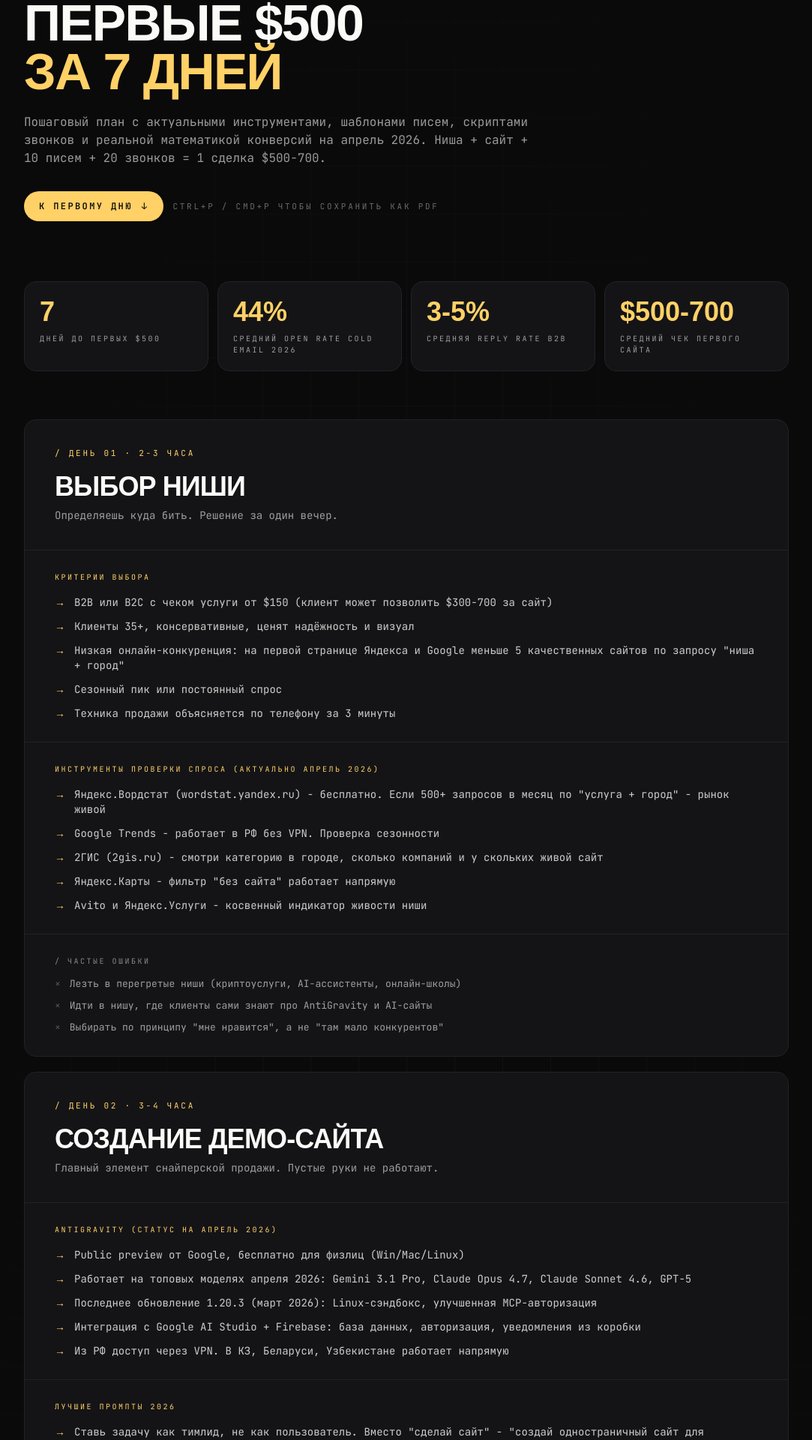
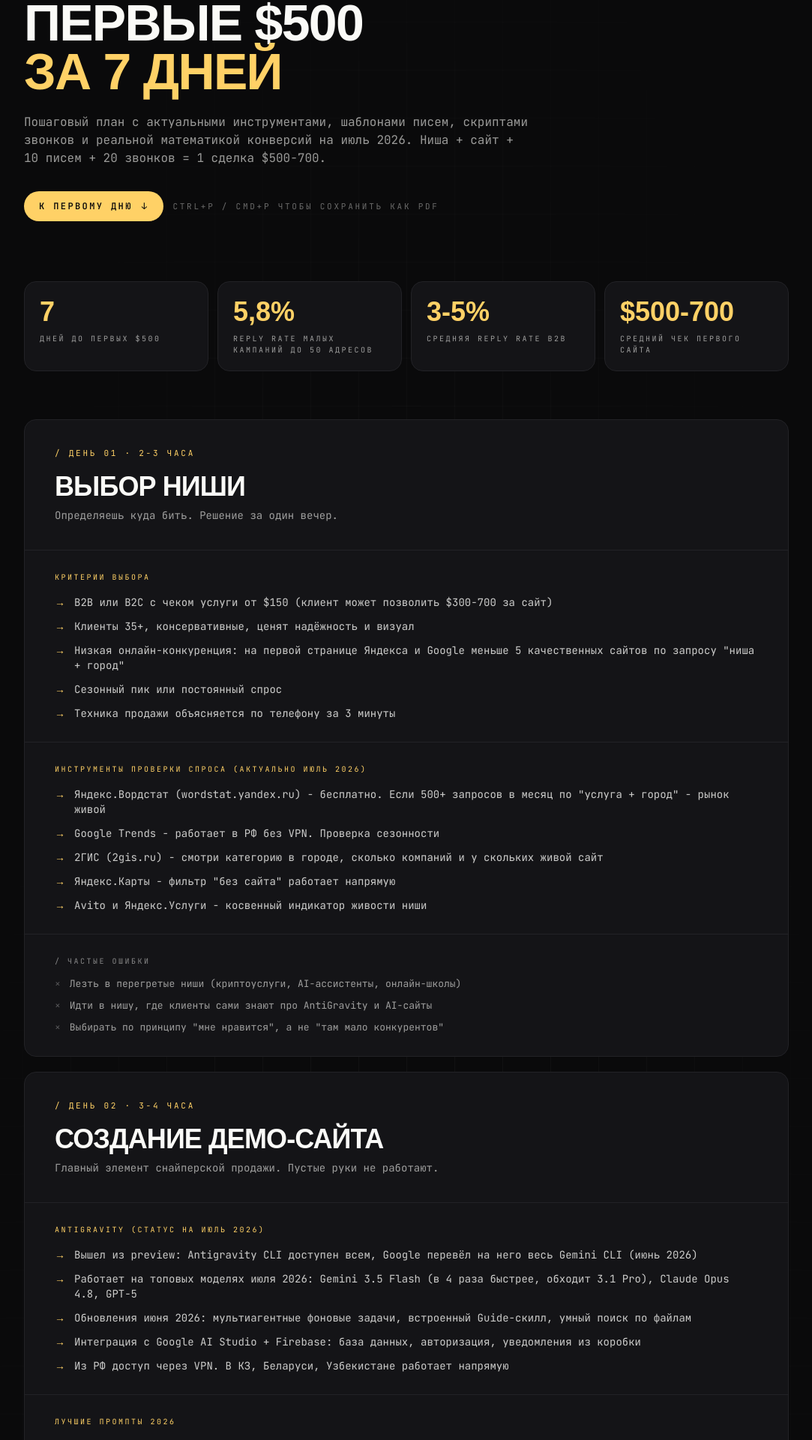
Before and after one commit to chebyrek324-oss/intensive-landing, a Next.js app: page /bonus/500 in a window 1280 px wide. Shown: the part 227-2147 px from the top of the page at 75% size, without its empty margins (98-1181 px from the left). Built offline with nearby package versions, Linux system fonts and the light colour scheme; a web font is replaced by a local one.

Commit message:
Bonus pages: refresh to July 2026 (AntiGravity GA, Gemini 3.5 Flash, fresh cold email stats)

```diff
--- a/app/bonus/500/page.tsx
+++ b/app/bonus/500/page.tsx
@@ -2,7 +2,7 @@ import type { Metadata } from 'next';
 import Link from 'next/link';
 
 export const metadata: Metadata = {
-  title: 'Первые $500 за 7 дней (апрель 2026) · Бонус 02 · Mastodont',
+  title: 'Первые $500 за 7 дней (июль 2026) · Бонус 02 · Mastodont',
 };
 
 type Day = {
@@ -33,7 +33,7 @@ const days: Day[] = [
         ],
       },
       {
-        heading: 'Инструменты проверки спроса (актуально апрель 2026)',
+        heading: 'Инструменты проверки спроса (актуально июль 2026)',
         bullets: [
           'Яндекс.Вордстат (wordstat.yandex.ru) - бесплатно. Если 500+ запросов в месяц по "услуга + город" - рынок живой',
           'Google Trends - работает в РФ без VPN. Проверка сезонности',
@@ -56,11 +56,11 @@ const days: Day[] = [
     time: '3-4 часа',
     blocks: [
       {
-        heading: 'AntiGravity (статус на апрель 2026)',
+        heading: 'AntiGravity (статус на июль 2026)',
         bullets: [
-          'Public preview от Google, бесплатно для физлиц (Win/Mac/Linux)',
-          'Работает на топовых моделях апреля 2026: Gemini 3.1 Pro, Claude Opus 4.7, Claude Sonnet 4.6, GPT-5',
-          'Последнее обновление 1.20.3 (март 2026): Linux-сэндбокс, улучшенная MCP-авторизация',
+          'Вышел из preview: Antigravity CLI доступен всем, Google перевёл на него весь Gemini CLI (июнь 2026)',
+          'Работает на топовых моделях июля 2026: Gemini 3.5 Flash (в 4 раза быстрее, обходит 3.1 Pro), Claude Opus 4.8, GPT-5',
+          'Обновления июня 2026: мультиагентные фоновые задачи, встроенный Guide-скилл, умный поиск по файлам',
           'Интеграция с Google AI Studio + Firebase: база данных, авторизация, уведомления из коробки',
           'Из РФ доступ через VPN. В КЗ, Беларуси, Узбекистане работает напрямую',
         ],
@@ -70,7 +70,7 @@ const days: Day[] = [
         bullets: [
           'Ставь задачу как тимлид, не как пользователь. Вместо "сделай сайт" - "создай одностраничный сайт для компании X, цели: заявки и звонки, структура: hero, 3 преимущества, калькулятор, портфолио из 6 объектов, FAQ из 8 вопросов, форма, футер"',
           'Используй Planning Mode: AntiGravity сначала показывает план, подтверждаешь и только потом пишет код',
-          'Вставляй скриншот референсного сайта и пиши "сделай в таком визуальном языке под мою нишу" - Gemini 3.1 Pro и Opus 4.7 отлично читают референсы',
+          'Вставляй скриншот референсного сайта и пиши "сделай в таком визуальном языке под мою нишу" - Gemini 3.5 Flash и Opus 4.8 отлично читают референсы',
           'Требуй mobile-first, lazy loading, SEO-теги title/description под конкретный поисковый запрос',
         ],
       },
@@ -98,7 +98,7 @@ const days: Day[] = [
     time: '2 часа',
     blocks: [
       {
-        heading: 'Где искать (по эффективности, апрель 2026)',
+        heading: 'Где искать (по эффективности, июль 2026)',
         bullets: [
           '2ГИС - лучший для СНГ. В карточке компании поле "сайт", часто пустое. Контакты (телефон, email) публичны',
           'Яндекс.Карты - вторая лучшая опция для РФ, особенно малые города',
@@ -151,14 +151,14 @@ const days: Day[] = [
       {
         heading: 'Статистика холодного outreach (2026)',
         bullets: [
-          'Средний open rate B2B email: 44%, топ-кампании 65%+ (Smartlead)',
-          'Средний reply rate: 3,43% по индустрии. Топ-перформеры 10%+',
-          'Хорошая reply rate: 5-10%. Элитная: 15%+',
-          'Open rate из-за Apple Mail Privacy стала неточной, фокус на reply rate',
+          'Средний open rate B2B email: ~28%, но метрика неточная из-за Apple Mail Privacy - смотри на ответы',
+          'Средний reply rate: 3,4% по индустрии (Instantly, июль 2026). Топ-10% кампаний дают 10%+',
+          'Хорошая reply rate: 5-8%. Малые кампании до 50 адресов дают 5,8% против 2,1% у массовых на 500+',
+          'Проверенный список email даёт x2 ответов против непроверенного - чисти базу перед отправкой',
         ],
       },
       {
-        heading: 'Cold Email (сервисы апрель 2026)',
+        heading: 'Cold Email (сервисы июль 2026)',
         bullets: [
           'Instantly.ai - лидер 2026, продвинутый warmup, от $37/мес',
           'Smartlead.ai - сильная аналитика, от $39/мес',
@@ -296,7 +296,7 @@ export default function PlanBonusPage() {
         <div className="mb-14 md:mb-20">
           <div className="inline-flex items-center gap-2 font-mono text-[11px] tracking-[0.25em] uppercase text-gold bg-gold/10 border border-gold/30 rounded-full px-4 py-2 mb-8">
             <span className="w-1.5 h-1.5 rounded-full bg-gold animate-pulse" />
-            Бонус 02 · Актуально на апрель 2026
+            Бонус 02 · Актуально на июль 2026
           </div>
           <h1 className="font-display font-bold text-[40px] md:text-[68px] leading-[0.95] tracking-tight uppercase mb-6">
             Первые $500<br />
@@ -304,7 +304,7 @@ export default function PlanBonusPage() {
           </h1>
           <p className="font-mono text-sm md:text-base text-paper/60 leading-relaxed max-w-2xl">
             Пошаговый план с актуальными инструментами, шаблонами писем, скриптами
-            звонков и реальной математикой конверсий на апрель 2026. Ниша + сайт +
+            звонков и реальной математикой конверсий на июль 2026. Ниша + сайт +
             10 писем + 20 звонков = 1 сделка $500-700.
           </p>
           <div className="mt-8 flex flex-wrap gap-3">
@@ -327,8 +327,8 @@ export default function PlanBonusPage() {
             <div className="font-mono text-[10px] tracking-[0.25em] uppercase text-paper/60">Дней до первых $500</div>
           </div>
           <div className="bg-card border border-hair rounded-2xl p-5">
-            <div className="font-display font-bold text-3xl md:text-4xl text-gold leading-none mb-2">44%</div>
-            <div className="font-mono text-[10px] tracking-[0.25em] uppercase text-paper/60">Средний open rate cold email 2026</div>
+            <div className="font-display font-bold text-3xl md:text-4xl text-gold leading-none mb-2">5,8%</div>
+            <div className="font-mono text-[10px] tracking-[0.25em] uppercase text-paper/60">Reply rate малых кампаний до 50 адресов</div>
           </div>
           <div className="bg-card border border-hair rounded-2xl p-5">
             <div className="font-display font-bold text-3xl md:text-4xl text-gold leading-none mb-2">3-5%</div>
@@ -446,7 +446,7 @@ export default function PlanBonusPage() {
         </div>
 
         <div className="mt-14 text-center font-mono text-[11px] tracking-[0.25em] uppercase text-paper/40">
-          AI Мастодонт · Intensive Vol. 01 · Bonus 02 · April 2026
+          AI Мастодонт · Intensive Vol. 01 · Bonus 02 · July 2026
         </div>
       </div>
     </main>
--- a/app/bonus/niches/page.tsx
+++ b/app/bonus/niches/page.tsx
@@ -2,7 +2,7 @@ import type { Metadata } from 'next';
 import Link from 'next/link';
 
 export const metadata: Metadata = {
-  title: '50 ниш без конкуренции (апрель 2026) · Бонус 01 · Mastodont',
+  title: '50 ниш без конкуренции (июль 2026) · Бонус 01 · Mastodont',
 };
 
 type Niche = {
@@ -99,7 +99,7 @@ export default function NichesBonusPage() {
         <div className="mb-14 md:mb-20">
           <div className="inline-flex items-center gap-2 font-mono text-[11px] tracking-[0.25em] uppercase text-gold bg-gold/10 border border-gold/30 rounded-full px-4 py-2 mb-8">
             <span className="w-1.5 h-1.5 rounded-full bg-gold animate-pulse" />
-            Бонус 01 · Актуально на апрель 2026
+            Бонус 01 · Актуально на июль 2026
           </div>
           <h1 className="font-display font-bold text-[40px] md:text-[68px] leading-[0.95] tracking-tight uppercase mb-6">
             50 скучных ниш<br />
@@ -108,7 +108,7 @@ export default function NichesBonusPage() {
           <p className="font-mono text-sm md:text-base text-paper/60 leading-relaxed max-w-2xl">
             Готовый список ниш, где компании либо без сайтов, либо с сайтами 2008 года.
             Средний чек за сайт $300-1000, срок работы от вечера до 4 дней. Данные
-            собраны на апрель 2026 по рынку СНГ.
+            собраны на июль 2026 по рынку СНГ.
           </p>
           <div className="mt-8 flex flex-wrap gap-3">
             <a
@@ -233,7 +233,7 @@ export default function NichesBonusPage() {
         </div>
 
         <div className="mt-14 text-center font-mono text-[11px] tracking-[0.25em] uppercase text-paper/40">
-          AI Мастодонт · Intensive Vol. 01 · Bonus 01 · April 2026
+          AI Мастодонт · Intensive Vol. 01 · Bonus 01 · July 2026
         </div>
       </div>
     </main>
--- a/components/BonusesSection.tsx
+++ b/components/BonusesSection.tsx
@@ -7,7 +7,7 @@ const bonuses = [
     label: 'Бонус 01',
     title: '50 скучных ниш без конкуренции',
     desc: 'Готовый список: чистка бассейнов, вывоз мусора, ремонт кровли и ещё 47 ниш. С пометкой почему каждая прибыльная и как туда заходить.',
-    format: 'Актуально апрель 2026',
+    format: 'Актуально июль 2026',
     href: '/bonus/niches',
     icon: (
       <svg viewBox="0 0 24 24" width="22" height="22" fill="none" stroke="currentColor" strokeWidth="1.5">
@@ -19,8 +19,8 @@ const bonuses = [
   {
     label: 'Бонус 02',
     title: 'Первые $500 за 7 дней',
-    desc: 'Пошаговый план: день 1 - ниша, день 2 - сайт, день 3 - компании. Инструменты и шаблоны, актуальные на апрель 2026.',
-    format: 'Актуально апрель 2026',
+    desc: 'Пошаговый план: день 1 - ниша, день 2 - сайт, день 3 - компании. Инструменты и шаблоны, актуальные на июль 2026.',
+    format: 'Актуально июль 2026',
     href: '/bonus/500',
     icon: (
       <svg viewBox="0 0 24 24" width="22" height="22" fill="none" stroke="currentColor" strokeWidth="1.5">
```
